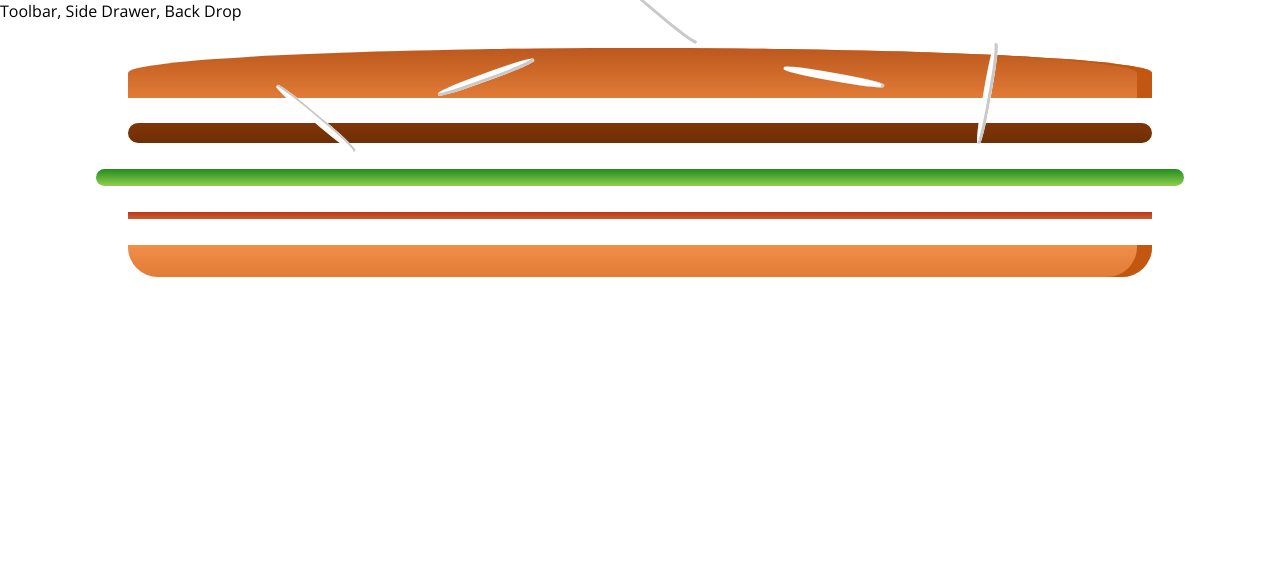
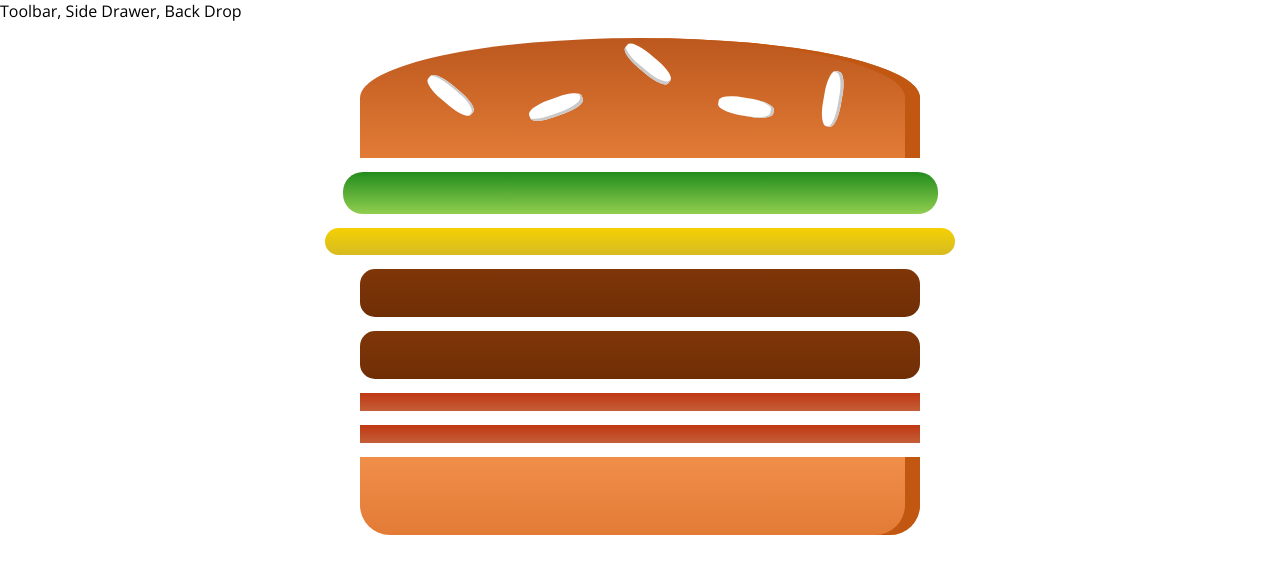
Before and after one commit to Ismaeeling/Burger-app, a React app: page / in a window 1280 px wide. Shown: the top 574 px of the page. Built offline with nearby package versions, Linux system fonts and the light colour scheme.

Commit message:
added the state and ingredient dynamically

```diff
--- a/src/Components/Burger/Burger.css
+++ b/src/Components/Burger/Burger.css
@@ -7,19 +7,19 @@
   font-size: 1.2rem;
 }
 
-@media (min-width: 500px) and (max-height: 400px) {
+@media (min-width: 500px) and (min-height: 400px) {
   .Burger {
     width: 350px;
     height: 300px;
   }
 }
-@media (min-width: 500px) and (max-height: 401px) {
+@media (min-width: 500px) and (min-height: 401px) {
   .Burger {
     width: 450px;
     height: 400px;
   }
 }
-@media (min-width: 1000px) and (max-height: 700px) {
+@media (min-width: 1000px) and (min-height: 700px) {
   .Burger {
     width: 700px;
     height: 600px;
--- a/src/Components/Burger/Burger.js
+++ b/src/Components/Burger/Burger.js
@@ -2,13 +2,21 @@ import React from 'react';
 import classes from './Burger.css'
 import BurgerIngredient from './BurgerIngredient/BurgerIngredient';
 
-const burger = () =>{
+const burger = (props) =>{
+    // const TreansformedeIngredients = Object.keys(props.ingredients)
+    // .map(ingredient => {
+    //     return [...Array(props.ingredients[ingredient])].map((_, i) =>{
+    //         return <BurgerIngredient key={ingredient + i} type={ingredient}/>
+    //     })
+    // })
     return(
         <div className={classes.Burger}>
             <BurgerIngredient type="bread-top"/>
-            <BurgerIngredient type="meat"/>
-            <BurgerIngredient type="salad"/>
-            <BurgerIngredient type="bacon"/>
+            {Object.keys(props.ingredients).map(ingredient =>{
+                return [...Array(props.ingredients[ingredient])].map((_, i) =>{
+                    return <BurgerIngredient key={ingredient + i} type={ingredient} />
+                })
+            })}
             <BurgerIngredient type="bread-bottom"/>
         </div>
 
--- a/src/Containers/BurgerBuilder/BurgerBuilder.js
+++ b/src/Containers/BurgerBuilder/BurgerBuilder.js
@@ -3,10 +3,18 @@ import Auxiliary from '../../hoc/Auxiliary'
 import Burger from '../../Components/Burger/Burger'
 
 class BurgerBuilder extends Component{
+    state = {
+        ingredients : {
+            salad: 1,
+            cheese: 1,
+            meat: 2,
+            bacon:2
+        }
+    }
     render(){
         return(
             <Auxiliary>
-                <Burger/>
+                <Burger ingredients= {this.state.ingredients}/>
             </Auxiliary>
         )
     }
```
